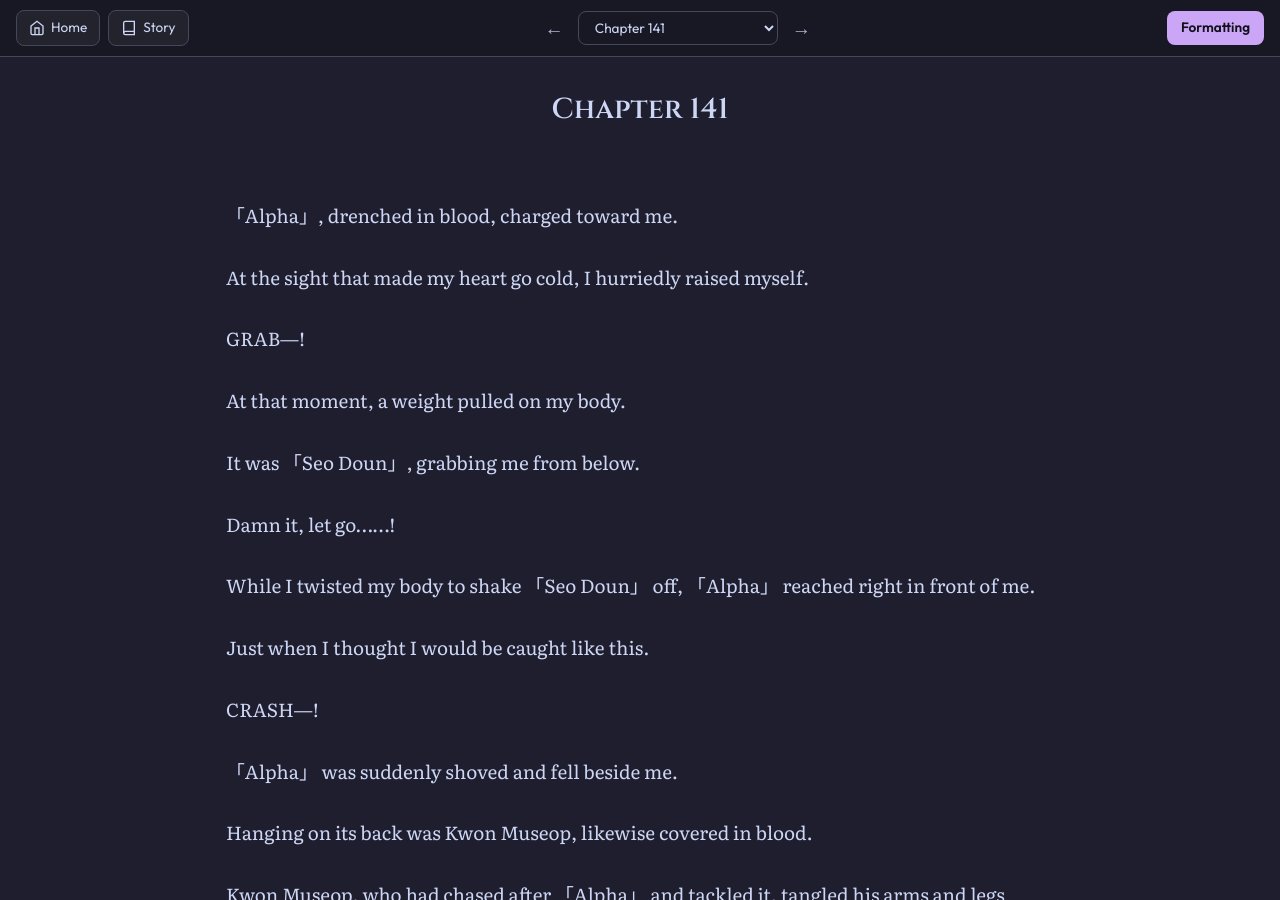
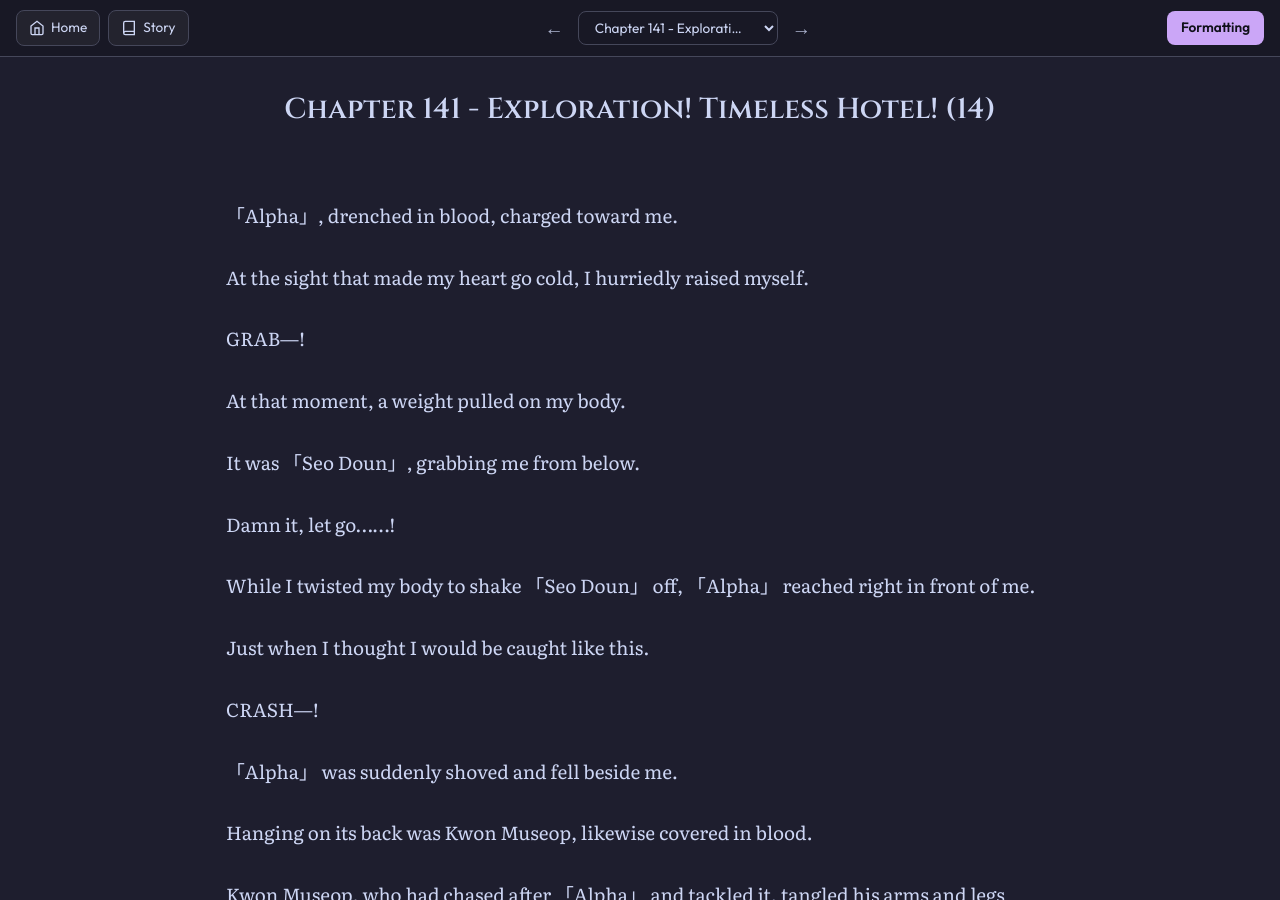
Before and after one commit to soleumn/soleumn.github.io, a Jekyll site: the page built from _chapters/esg/ch141.md, in a window 1280 px wide and 900 px high. Built offline with Jekyll 4.4.1, drawn with Linux system fonts in a browser that asks for light colours; comment, search, counter and statistics services are not loaded.

Commit message:
Update ch141.md

```diff
--- a/_chapters/esg/ch141.md
+++ b/_chapters/esg/ch141.md
@@ -1,5 +1,5 @@
 ---
-title: "Chapter 141"
+title: "Chapter 141 - Exploration! Timeless Hotel! (14)"
 categories: esg
 capitulo: 141
 ---
```
